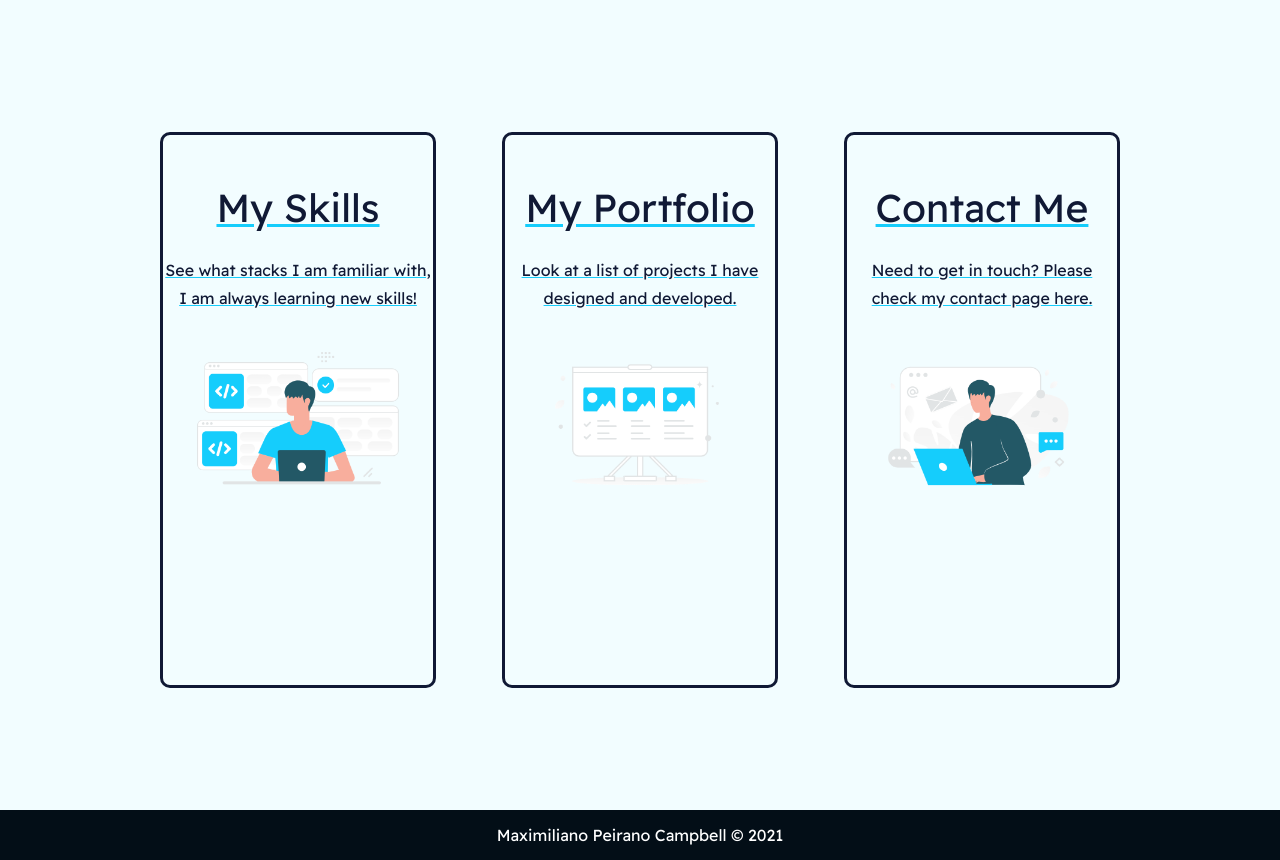
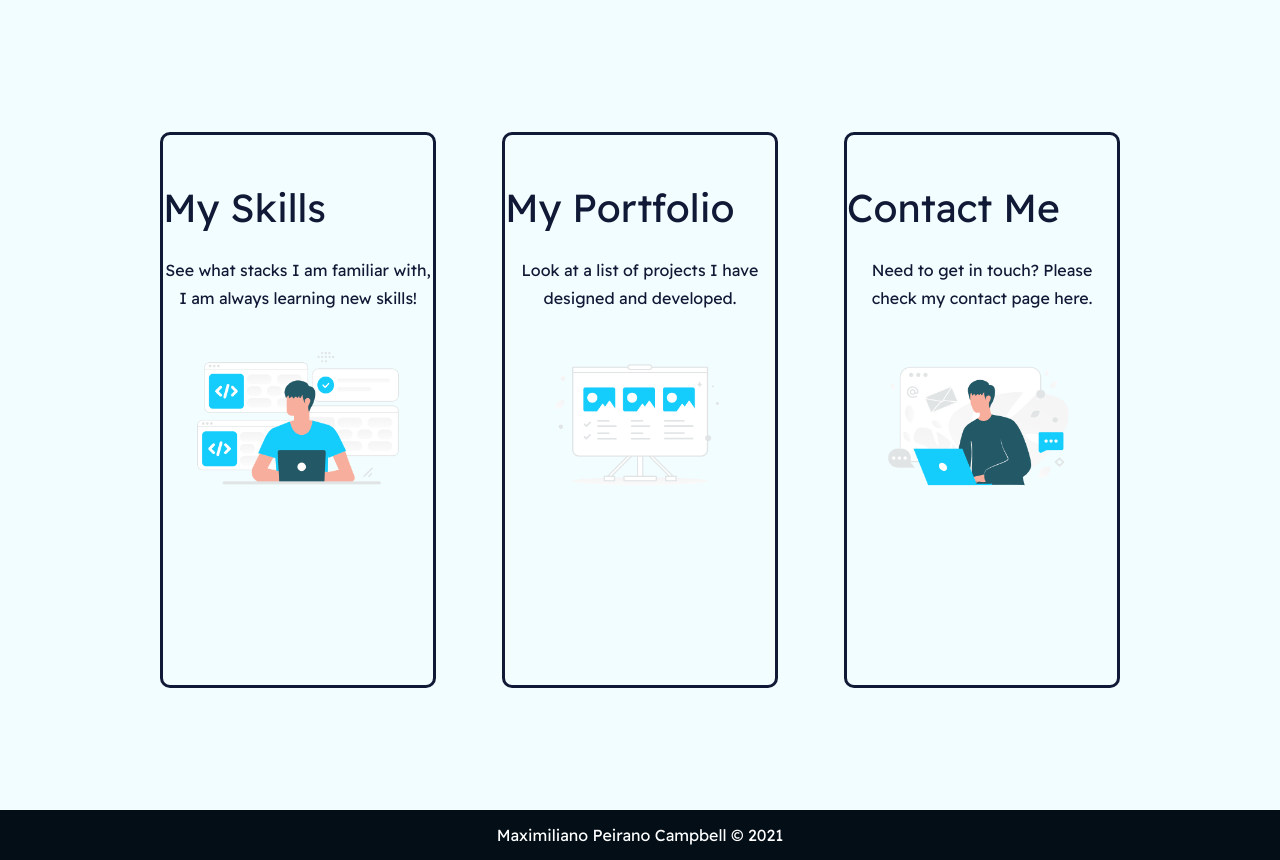
Before and after one commit to maxi-pc/maxcampbell.ca, a React (Create React App) app: page / in a window 1280 px wide. Shown: the part 2260-3120 px from the top of the page. Built offline with nearby package versions, Linux system fonts and the light colour scheme; a web font is replaced by a local one.

Commit message:
new features

```diff
--- a/src/components/Content/Portfolio.jsx
+++ b/src/components/Content/Portfolio.jsx
@@ -2,7 +2,7 @@ import React from 'react';
 import MySkills from '../Icons';
 import maxc from './../../images/portfolio/maxc.PNG';
 import advancedwindows from './../../images/portfolio/advancedwindows.PNG';
-import { Slide } from 'react-awesome-reveal';
+import { Slide,  } from 'react-awesome-reveal';
 
 const portfolio = [
     {title: "Maxc", image: <img src={maxc} width="100%" height="100%"/>, text: "Personal portfolio website created deployed and managed with wordpress, used Cpanel and elementor for creation.", URL: "https://maxc.ca", git: "N/A"},
@@ -12,10 +12,19 @@ const portfolio = [
 const Portfolio = () => {
 
     var i = -1;
-    const listPortfolio = portfolio.map((project) => (<Slide><article key={project.title} tabIndex={i++} className='portfolio-item'>
-     <div className='portfolio-item-title'><h2>{project.title}</h2></div>
-     <div className='portfolio-item-URL'><a href={project.URL}>{project.URL}</a></div>
-      <div className='portfolio-item-git'>{project.git}</div>
+    function isEven(i){
+        if(i%2 == 0)
+        return true;
+        else
+        return false;
+    }
+    const listPortfolio = portfolio.map((project) => (
+     <Slide direction={isEven(i) ? 'right' : 'left'}>
+<h2>{project.title}</h2>
+   <article key={project.title} tabIndex={i++} className='portfolio-item'>
+     <div className='portfolio-item-title'></div>
+     <div className='portfolio-item-URL'><p><a href={project.URL}>{project.URL}</a></p></div>
+      <div className='portfolio-item-git'><p>{project.git}</p></div>
     <div className='portfolio-item-image'>{project.image}</div>
     <div className='portfolio-item-text'>{project.text}</div>
 
--- a/src/components/Navbar/index.jsx
+++ b/src/components/Navbar/index.jsx
@@ -19,12 +19,13 @@ class NavBar extends Component {
     });
   }
 
+
   render() {
     const { isExpanded } = this.state;
     return (
       <Navigation>
         <div className="logo"></div>
-        <nav className="nav">
+        <nav className="nav" tabIndex="0">
           {isExpanded ? (
             <IoMdClose
               className="fabars"
--- a/src/theme.jsx
+++ b/src/theme.jsx
@@ -37,11 +37,12 @@ width: 100%;
 
 .portfolio-item{
   max-width: 100%;
+
   //outline-style: solid;
 //outline-color: blue;
 display: grid;
 grid-template-columns: 40% repeat(2, 30%);
-grid-template-rows: 10% 50%;
+grid-template-rows: 50% 50%;
 grid-column-gap: 0px;
 grid-row-gap: 0px;
 -webkit-justify-content: center;
@@ -54,6 +55,8 @@ align-content: center;
 -ms-flex-align: center;
 align-items: center;
 
+}:visited{
+  color: ${({ theme }) => theme.secondary};
 }
 
 .portfolio-item-title{
@@ -61,8 +64,14 @@ align-items: center;
 }
 
 .portfolio-item-URL{
+  color: ${({ theme }) => theme.secondary};
   grid-area: 1 / 2 / 2 / 3;
+}:visited{
+  //color: ${({ theme }) => theme.secondary};
+}:hover{
+  //color: blue;
 }
+
 
 .portfolio-item-git{
   grid-area: 1 / 3 / 2 / 4;
@@ -70,6 +79,7 @@ align-items: center;
 
 .portfolio-item-image{
   grid-area: 2 / 1 / 3 / 2;
+  //height: 70%;
 }
 
 .portfolio-item-text{
@@ -192,7 +202,7 @@ justify-content: space-between;
 
 
 
- .card {
+ a .card {
   border-radius: 10px;
 border-style: solid;
 border-color:  ${({ theme }) => theme.secondary};
@@ -203,25 +213,34 @@ text-decoration: none!important;
   background-color: #${({ theme }) => theme.article};
 color: ${({ theme }) => theme.secondary};
 
-}:focus{
-  color: #15cdfc;
-  text-decoration: none!important;
-}:active{
-  color: ${({ theme }) => theme.secondary};
-}:visited{
-  text-decoration: none!important;
-  color: ${({ theme }) => theme.secondary};
-}:link{
-  color: #15cdfc;
 }
 
-
-.card : visited{
+a: link{
   text-decoration: none!important;
 }
-.card-title{
-  text-decoration: none!important;
-  text-align: center;
+
+a: visited{
+ // color: white;
+}
+
+.card a:link{
+ // color: gold;
+ // text-decoration: none!important;
+}
+
+.card: a:visited{
+ // text-decoration: none!important;
+  //color: gold;
+}
+
+.card a:active{
+  //text-decoration: none!important;
+  //color: gold;
+}
+
+.card a:hover{
+ // text-decoration: none!important;
+ // color: gold;
 }
 
 .card-content{
```
